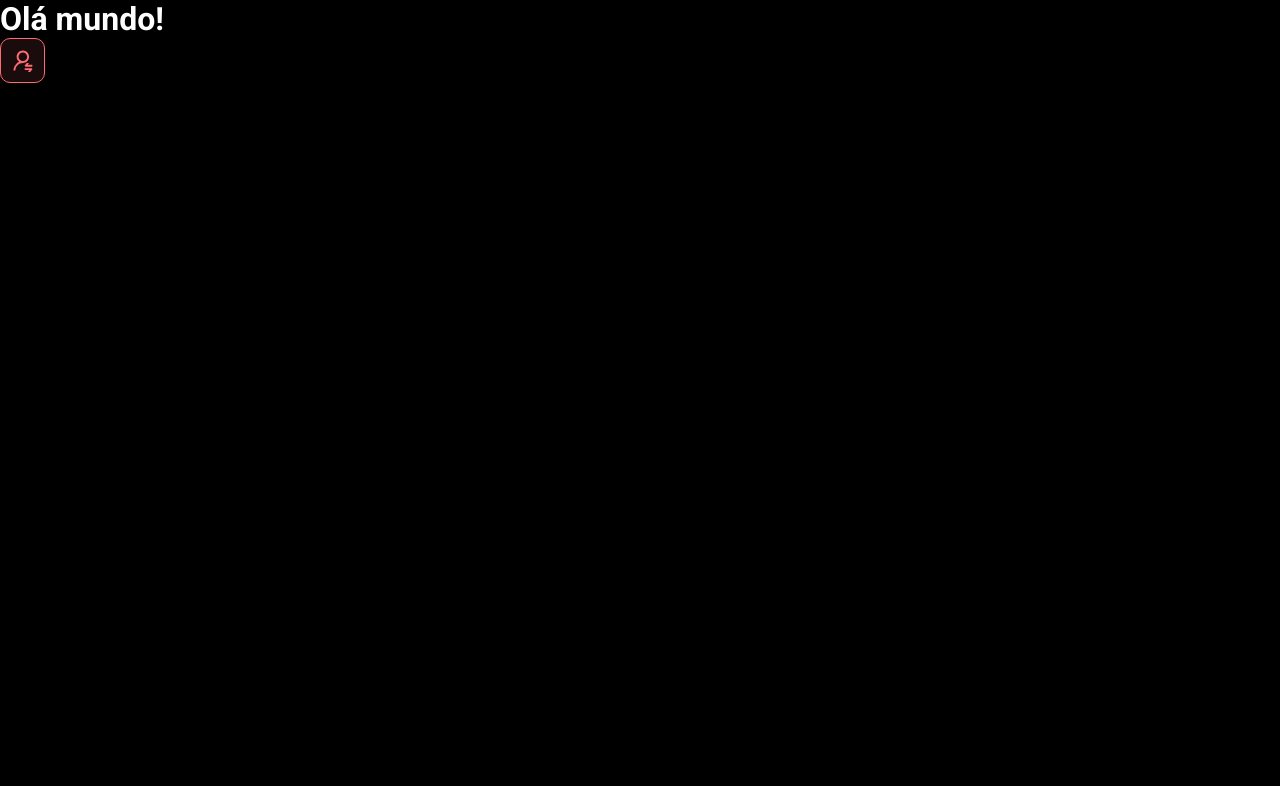
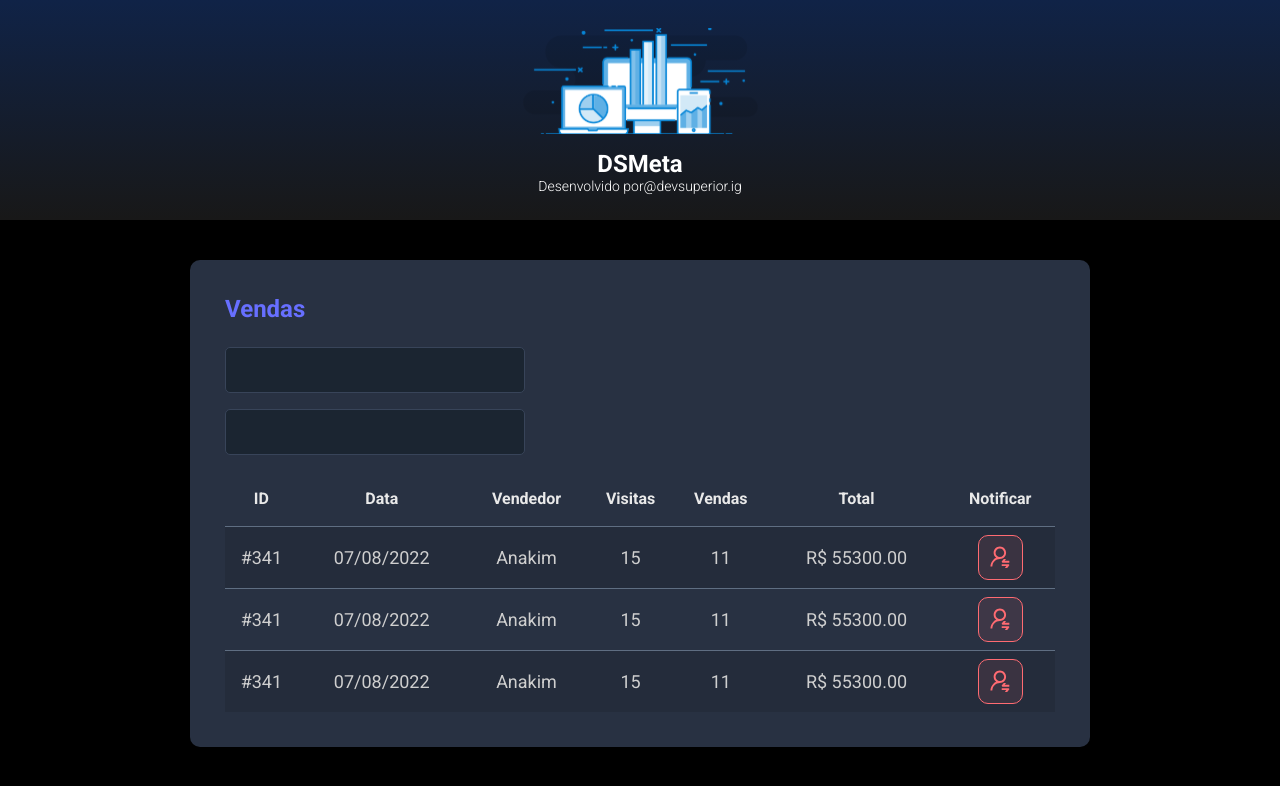
Before and after one commit to Vanessa-Gomes/dsmeta, a React (Vite) app in the folder frontend/: page / in a window 1280 px wide. Shown: the top 786 px of the page. Built offline with nearby package versions, Linux system fonts and the light colour scheme.

Commit message:
Other components

```diff
--- a/frontend/src/App.tsx
+++ b/frontend/src/App.tsx
@@ -1,10 +1,86 @@
+import './index.css'
 import NotificationButton from "./components/NotificationButton"
+import Header from "./components/Header"
+import SalesCard from "./components/SalesCard"
+
 
 function App() {
-  return(
+  return (
     <>
-    <h1>Olá mundo!</h1>
-    <NotificationButton/>
+      <Header />
+      <main>
+        <section id="sales">
+          <div className="dsmeta-conteiner">
+            <div className="dsmeta-card">
+              <h2 className="dsmeta-sales-title">Vendas</h2>
+              <div>
+                <div className="dsmeta-form-control-conteiner">
+                  <input className="dsmeta-form-control" type="text"/>
+                </div>
+                <div className="dsmeta-form-control-conteiner">
+                  <input className="dsmeta-form-control" type="text"/>
+                </div>
+              </div>
+              <div>
+                <table className="dsmeta-sales-table">
+                  <thead>
+                    <tr>
+                      <th className="show992">ID</th>
+                      <th className="Show576">Data</th>
+                      <th>Vendedor</th>
+                      <th className="show992">Visitas</th>
+                      <th className="show992">Vendas</th>
+                      <th>Total</th>
+                      <th>Notificar</th>
+                    </tr>
+                  </thead>
+                  <tbody>
+                    <tr>
+                      <td className="show992">#341</td>
+                      <td className="Show576">07/08/2022</td>
+                      <td>Anakim</td>
+                      <td className="show992">15</td>
+                      <td className="show992">11</td>
+                      <td>R$ 55300.00</td>
+                      <td>
+                        <div className="dsmeta-red-btn-conteiner">
+                          <NotificationButton/>
+                        </div>
+                      </td>
+                    </tr>
+                    <tr>
+                      <td className="show992">#341</td>
+                      <td className="Show576">07/08/2022</td>
+                      <td>Anakim</td>
+                      <td className="show992">15</td>
+                      <td className="show992">11</td>
+                      <td>R$ 55300.00</td>
+                      <td>
+                        <div className="dsmeta-red-btn-conteiner">
+                          <NotificationButton/>
+                        </div>
+                      </td>
+                    </tr>
+                    <tr>
+                      <td className="show992">#341</td>
+                      <td className="Show576">07/08/2022</td>
+                      <td>Anakim</td>
+                      <td className="show992">15</td>
+                      <td className="show992">11</td>
+                      <td>R$ 55300.00</td>
+                      <td>
+                        <div className="dsmeta-red-btn-conteiner">
+                          <NotificationButton/>
+                        </div>
+                      </td>
+                    </tr>
+                  </tbody>
+                </table>
+              </div>
+            </div>
+          </div>
+        </section>
+      </main>
     </>
   )
 }
--- /dev/null
+++ b/frontend/src/components/Header/index.tsx
@@ -0,0 +1,19 @@
+import logo from '../../assets/img/logo.svg'
+import './styles.css'
+function Header() {
+  return (
+    <>
+      <header>
+        <div className="dsmeta-logo-conteiner">
+          <img src= {logo} alt="DSMeta"/>
+            <h1>DSMeta</h1>
+            <p>Desenvolvido por
+              <a href="https://www.instagram.com/devsuperior.ig/?hl=pt-br">@devsuperior.ig</a>
+            </p>
+        </div>
+      </header>
+    </>
+  )
+}
+
+export default Header
--- /dev/null
+++ b/frontend/src/components/Header/styles.css
@@ -0,0 +1,26 @@
+header {
+  height: 220px;
+  background: linear-gradient(180deg, #102347 0%, #181818 100%);
+}
+
+.dsmeta-logo-conteiner {
+  display: flex;
+  flex-direction: column;
+  align-items: center;
+}
+
+.dsmeta-logo-conteiner img {
+  width: 235px;
+  margin-top: 28px;
+}
+
+.dsmeta-logo-conteiner h1{
+  margin-top: 14.73px;
+  font-size: 24px;
+  font-weight: 700;
+}
+
+.dsmeta-logo-conteiner p{
+  font-size: 14px;
+  font-weight: 300;
+}
--- a/frontend/src/components/NotificationButton/index.tsx
+++ b/frontend/src/components/NotificationButton/index.tsx
@@ -1,6 +1,6 @@
 import icon from '../../assets/img/Notification-icon.svg'
+import './styles.css'
 
-import './styles.css'
 function NotificationButton() {
   return (
     <div className="dsmeta-red-btn">
--- /dev/null
+++ b/frontend/src/components/SalesCard/index.tsx
@@ -0,0 +1,10 @@
+
+function SalesCard() {
+  return (
+    <>
+      <h1>SalesCard</h1>
+    </>
+  )
+}
+
+export default SalesCard
--- a/frontend/src/index.css
+++ b/frontend/src/index.css
@@ -7,13 +7,126 @@
     padding: 0;
 }
 
-body,html{
+body,
+html {
     background: #000000;
     color: #FFFFFF;
 
 }
 
-a, a:hover, a:visited{
+a,
+a:hover,
+a:visited {
     color: unset;
     text-decoration: none;
 }
+
+.dsmeta-card {
+    background: #283142;
+    border-radius: 10px;
+    padding: 30px 10px;
+}
+
+.dsmeta-conteiner {
+    width: 100%;
+    max-width: 900px;
+    margin: 0 auto;
+}
+
+#sales {
+    padding: 40px 10px;
+}
+
+.dsmeta-sales-title {
+    color: #676FFF;
+    font-size: 24px;
+    margin-bottom: 24px;
+}
+
+.dsmeta-form-control {
+    height: 46px;
+    width: 100%;
+    background: #1B2531;
+    border: 1px solid #384459;
+    border-radius: 5px;
+    color: #9AAABE;
+    font-size: 18px;
+    padding: 20px;
+}
+
+.dsmeta-form-control-conteiner {
+    margin-bottom: 16px;
+    max-width: 300px;
+}
+
+.dsmeta-sales-table {
+    width: 100%;
+    border-spacing: 0;
+    border-collapse: collapse;
+}
+
+.dsmeta-sales-table thead {
+    height: 55px;
+    background: #283142;
+    font-size: 16px;
+    color: #E9E9E9;
+    font-weight: 700;
+    padding: 10px;
+}
+
+.dsmeta-sales-table tbody {
+    color: #CFCFCF;
+    font-size: 14px;
+    font-weight: 400;
+    text-align: center;
+}
+
+.dsmeta-sales-table tbody tr {
+    height: 74px;
+    border-top: 1px solid #5F6E82;
+}
+
+.dsmeta-sales-table tbody tr:hover>td {
+    background-color: #384459;
+}
+
+.dsmeta-sales-table tbody tr:nth-child(odd) {
+    background: #242C3B;
+}
+
+.dsmeta-red-btn-conteiner {
+    display: flex;
+    justify-content: center;
+}
+
+.Show576 {
+    display: none;
+}
+
+@media (min-width: 576px) {
+    .Show576 {
+        display: table-cell;
+    }
+
+    .dsmeta-card {
+        padding: 35px;
+    }
+
+    .dsmeta-sales-table tbody tr {
+        height: 62px;
+    }
+
+    .dsmeta-sales-table tbody {
+        font-size: 18px;
+    }
+}
+
+.show992 {
+    display: none;
+}
+
+@media (min-width: 992px) {
+    .show992 {
+        display: table-cell;
+    }
+}
```
Also changed, not shown: frontend/src/assets/img/logo.svg (added), frontend/src/components/SalesCard/styles.css (added).
